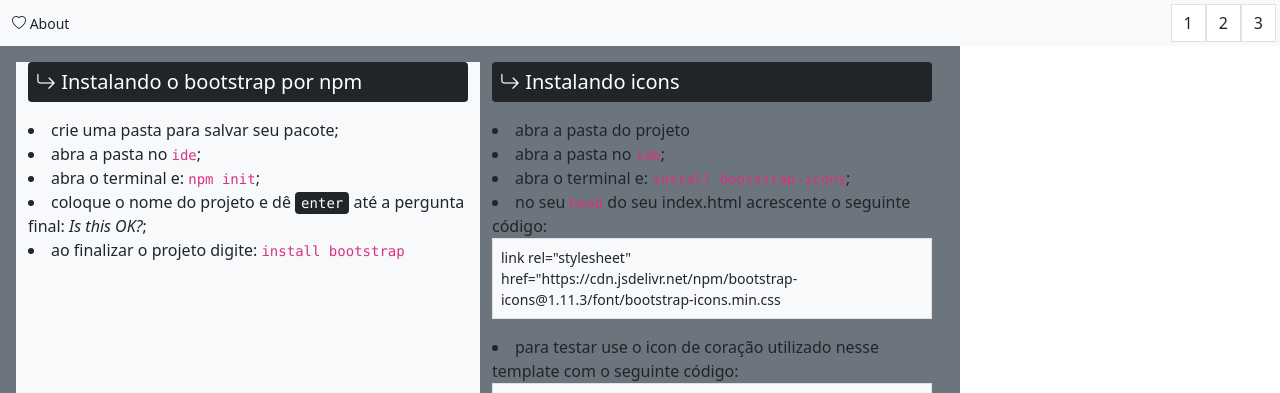
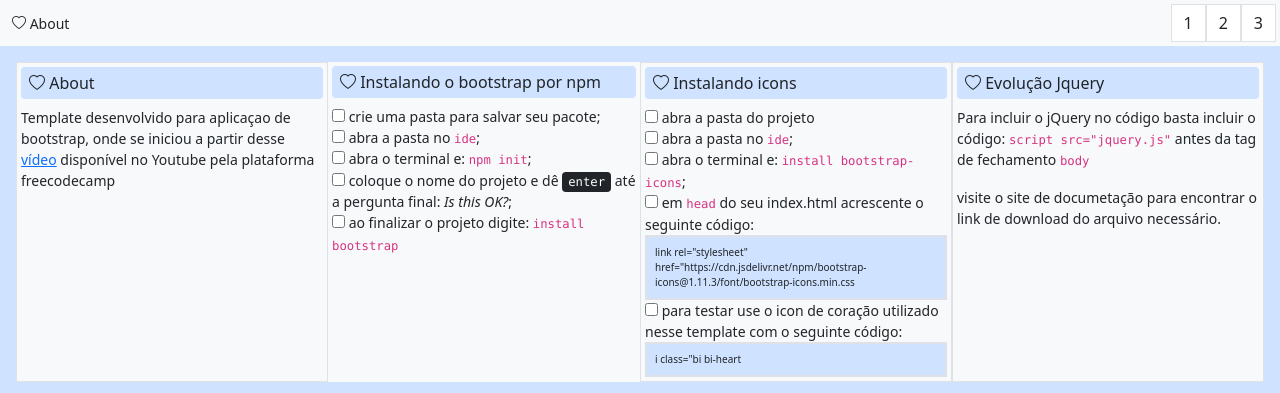
Before and after one commit to tha-is/bootstrap, a website: page index.html in a window 1280 px wide. Shown: the top 393 px of the page. Drawn offline with nearby package versions, Linux system fonts and the light colour scheme.

Commit message:
versao final dessa versao

```diff
--- /dev/null
+++ b/components/header.js
@@ -0,0 +1,21 @@
+class Header extends HTMLElement {
+    constructor() {
+        super();
+    }
+}
+
+connectedCallback() {
+    this.innerHTML = `
+<!-- navbar about e github-->
+<header>
+<nav class="navbar sticky-top justify-content-between py-1 px-1 small bg-light mw-100">
+         <a class="nav-link link-dark p-2" href="#about"><i class="bi bi-heart"></i> About </a>
+        <div class="pagination">
+          <a class="page-link link-dark" id="1-link" href="#1">1</a>
+          <a class="page-link link-dark" id="2-link" href="#2">2</i></a>
+          <a class="page-link link-dark" id="3-link" href="#3">3</a>
+        </div></nav>
+        </header>`;
+}
+
+customElements.define('header-component', Header);
--- a/index.html
+++ b/index.html
@@ -8,9 +8,9 @@
     <link rel="stylesheet" href="https://use.fontawesome.com/releases/v5.8.1/css/all.css" integrity="sha384-50oBUHEmvpQ+1lW4y57PTFmhCaXp0ML5d60M1M7uh5+nqUivzIebhndOJK28anvf" crossorigin="anonymous">
     <!--biblioteca de icons-->
     <link rel="stylesheet" href="https://cdn.jsdelivr.net/npm/bootstrap-icons@1.11.3/font/bootstrap-icons.min.css">
-
+    <script src="components/header.js" type="text/javascript" defer></script>
     <style>
-      .title{
+      blockquote{
         font-size: 1.2rem;
       }
 </style>
@@ -27,75 +27,63 @@
           </div></nav>
 
     <!-- Explicação para instalar o bootstrap e não esquecer mais!!! -->
-    <div class="row row-cols-2 w-75 p-3 bg-secondary m-0" id="1">
-<div class="col bg-light">
-  <h5 class="text-bg-dark p-2 rounded-1"><i class="bi bi-arrow-return-right"></i> Instalando o bootstrap por npm</h5>
-        <p>
-          <li>crie uma pasta para salvar seu pacote;</li>
-        <li>abra a pasta no <code>ide</code>;</li>
-        <li>abra o terminal e: <code>npm init</code>;</li>
-        <li>coloque o nome do projeto e dê <kbd>enter</kbd> até a pergunta final: <i>Is this OK?</i>;</li>
-        <li>ao finalizar o projeto digite: <code> install bootstrap</code></li>
-      </p></div>
+    <div class="row row-cols-4 p-3 bg-primary-subtle m-0 small" id="1">
+          <!--About-->
+          <div class="col bg-light p-1 border">
+            <h5 class="bg-primary-subtle p-2 rounded-1 lh-1 fw-light fs-6"><i class="bi bi-heart"></i> About</h5>
+            <p>Template desenvolvido para aplicaçao de bootstrap, onde se iniciou a partir desse <a href="https://www.youtube.com/watch?v=-qfEOE4vtxE&t=1213s">vídeo</a> disponível no Youtube pela plataforma freecodecamp</p>
+            </div>
+      <div class="col bg-light p-1">
+  <h5 class="bg-primary-subtle p-2 rounded-1 lh-1 fw-light fs-6">
+    <i class="bi bi-heart"></i> Instalando o bootstrap por npm
+  </h5>
+  <label for="steps-bootstrap">
+    <form action="post" name="steps">
+        <input type="checkbox" name="" id=""> crie uma pasta para salvar seu pacote; <br>
+        <input type="checkbox" name="" id=""> abra a pasta no <code>ide</code>; <br>
+        <input type="checkbox" name="" id=""> abra o terminal e: <code>npm init</code>; <br>
+        <input type="checkbox" name="" id=""> coloque o nome do projeto e dê <kbd>enter</kbd> até a pergunta final: <i>Is this OK?</i>;<br>
+        <input type="checkbox" name="" id=""> ao finalizar o projeto digite: <code> install bootstrap</code>
+      </form>
+  </label>
+    </div>
 
           <!-- Explicação para instalar os icons do bootstrap!!! -->
-      <div class="col">
-        <h5 class="text-bg-dark p-2 rounded-1"><i class="bi bi-arrow-return-right"></i> Instalando icons</h5>
-             <p>
-              <li>abra a pasta do projeto</li>
-              <li>abra a pasta no <code>ide</code>;</li>
-              <li>abra o terminal e: <code>install bootstrap-icons</code>;</li>
-              <li>no seu <code>head</code> do seu index.html acrescente o seguinte código:
-              <blockquote class="border bg-light p-2 small">link rel="stylesheet" href="https://cdn.jsdelivr.net/npm/bootstrap-icons@1.11.3/font/bootstrap-icons.min.css
-              </blockquote></li>
-              <li>para testar use o icon de coração utilizado nesse template com o seguinte código:
-                <blockquote class="border bg-light p-2 small">i class="bi bi-heart</blockquote>
-              </li></p>
+      <div class="col bg-light p-1 border">
+        <h5 class="bg-primary-subtle p-2 rounded-1 lh-1  fw-light fs-6"><i class="bi bi-heart"></i> Instalando icons</h5>
+              <label for="steps-icons">
+                <form action="post" name="steps-icons">
+                    <input type="checkbox" name="" id=""> abra a pasta do projeto <br>
+                    <input type="checkbox" name="" id=""> abra a pasta no <code>ide</code>; <br>
+                    <input type="checkbox" name="" id=""> abra o terminal e: <code>install bootstrap-icons</code>; <br>
+                    <input type="checkbox" name="" id=""> em <code>head</code> do seu index.html acrescente o seguinte código: <br>
+              <blockquote class="border border-2 bg-primary-subtle p-2 m-0" style="font-size: 10px;">
+                link rel="stylesheet" href="https://cdn.jsdelivr.net/npm/bootstrap-icons@1.11.3/font/bootstrap-icons.min.css
+              </blockquote>
+                    <input type="checkbox" name="" id=""> para testar use o icon de coração utilizado nesse template com o seguinte código:
+    <blockquote
+    class="border border-2 bg-primary-subtle p-2 m-0"
+    style="font-size: 10px;">
+    i class="bi bi-heart
+  </blockquote>
               </div>
 
-          <!--About-->
-            <div class="col">
-              <h5 class="text-bg-dark p-2 rounded-1"><i class="bi bi-arrow-return-right"></i> About</h5>
-              <p>Template desenvolvido para aplicaçao de bootstrap, onde se iniciou a partir desse <a href="https://www.youtube.com/watch?v=-qfEOE4vtxE&t=1213s">vídeo</a> disponível no Youtube pela plataforma freecodecamp</p>
-              </div>
-
-
           <!--jQuery-->
-            <div class="col">
-              <h5 class="text-bg-dark p-2 rounded-1"><i class="bi bi-arrow-return-right"></i> Evolução Jquery</h5>
+            <div class="col bg-light p-1 border">
+              <h5 class="bg-primary-subtle p-2 rounded-1 lh-1 fw-light fs-6"><i class="bi bi-heart"></i> Evolução Jquery</h5>
               <p>Para incluir o jQuery no código basta incluir o código:
                 <code>script src="jquery.js"</code> antes da tag de fechamento <code>body</code>
-                <li>visite o site de documetação para encontrar o link de download do arquivo necessário.
-                </li> </p>
+              <ul class="list-unstyled"><li>visite o site de documetação para encontrar o link de download do arquivo necessário.
+                </li> </p></ul>
               </div></div>
-      <footer class="footer text-center sticky-bottom bg-light">
+      </div>
+      <!--footer-->
+      <footer class="footer text-center sticky-bottom bg-light" id="footer">
         <div class="container">
           <p class="text-muted m-0 small">Template desenvolvido em bootstrap por <a class="link-dark" href="https://github.com/tha-is">@tha-is <i class="bi bi-github"></i></a></p>
         </div>
       </footer>
-      </div>
   <script src="node_modules/bootstrap/dist/js/bootstrap.bundle.js"></script>
-
-  </div>
   <script src="jquery.js"></script>
-  <script>
-    //jeito curto para $( document ).ready()
-  $(function() {
-
-  $("#1-link").click(function(event) {
-        event.preventDefault();
-  $("#1").hide("slow");
-  $( "h5" ).html( "hello world" );
-    });
-    $("#2-link").click(function(event) {
-        event.preventDefault();
-  $("#2").hide("slow");
-    });
-    $("#3-link").click(function(event) {
-        event.preventDefault();
-  $("#1").remove();
-    })
-    });
-</script>
 </body>
 </html>
```
Also changed, not shown: index.js (added, +17 -0 lines), footer.html (added). Lines whose indentation alone changed are shown as unchanged.
